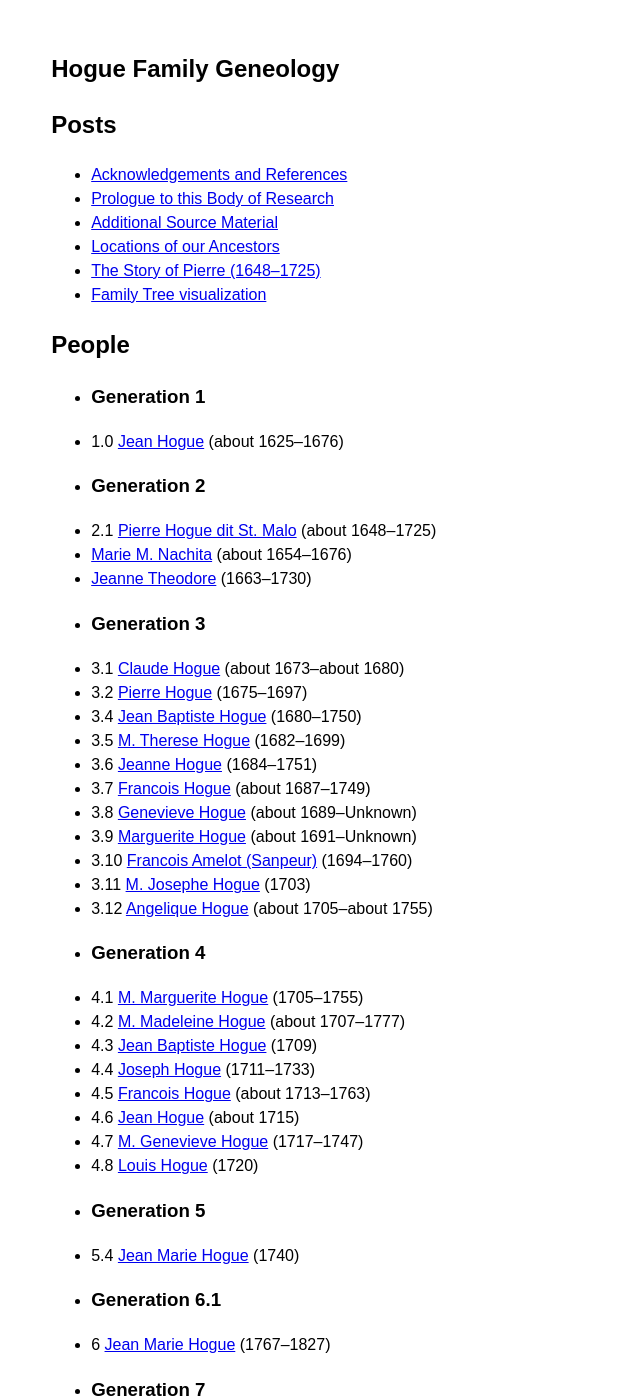
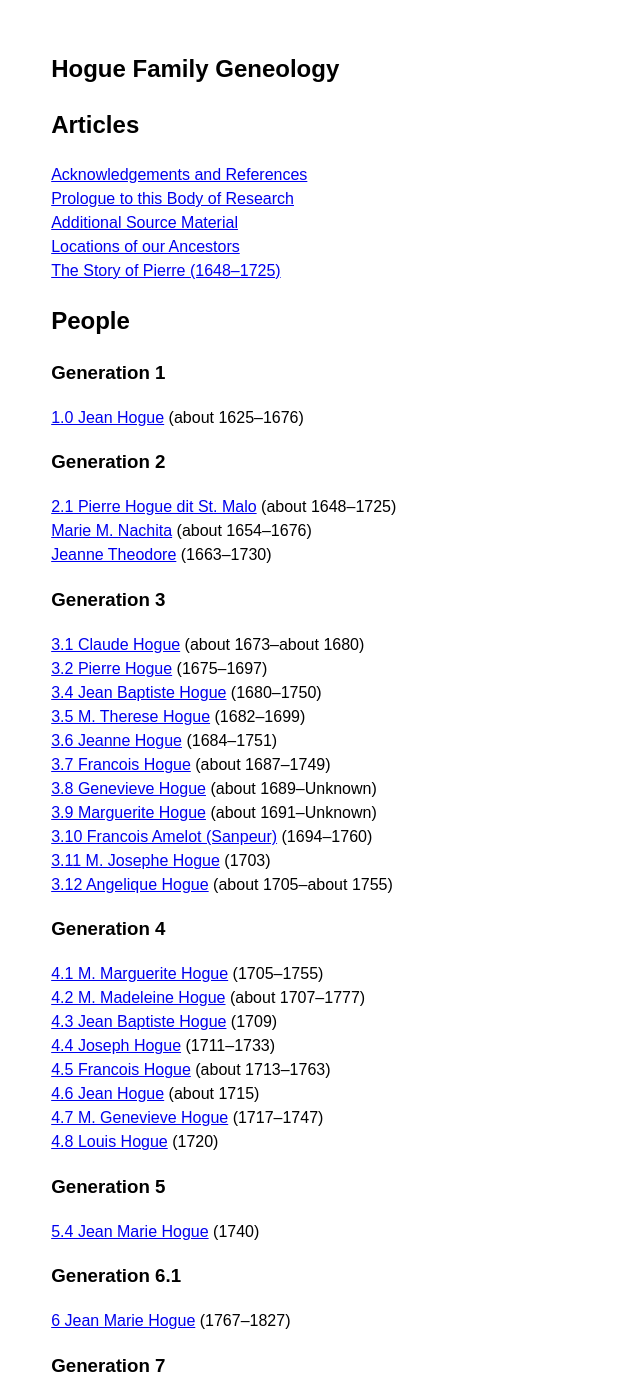
Before and after one commit to highchair/hogue-family-ancestry, a Jekyll site: the page built from index.html, in a window 1280 px wide and 1400 px high. Shown: the whole window, without its empty margins (0-640 px from the left). Built offline with Jekyll 4.4.1, drawn with Linux system fonts in a browser that asks for light colours; some of the changed text lies outside the part shown.

Commit message:
Remove Home link; Remove Family Tree map for now

```diff
--- a/_includes/footer.html
+++ b/_includes/footer.html
@@ -1,5 +1,5 @@
 <footer>
   <nav>
-    <p><a href="{% link index.html %}">Home</a></p>
+    {% unless page.url == '/' %}<p><a href="{% link index.html %}">Home</a></p>{% endunless %}
   </nav>
 </footer>
--- a/index.html
+++ b/index.html
@@ -7,26 +7,24 @@
 
 <h1>{{ site.title }}</h1>
 
-<h2>Posts</h2>
-<ul>
+<h2>Articles</h2>
+<ul class="no-decoration">
 {% for post in posts %}
   <li><a href="{{ post.url }}">{{ post.title }}</a></li>
-  {% if forloop.last %}<li><a href="/family-tree/">Family Tree visualization</a></li>{% endif %}
+  {% comment %}{% if forloop.last %}<li><a href="/family-tree/">Family Tree visualization</a></li>{% endif %}{% endcomment %}
 {% endfor %}
 </ul>
 
 <h2>People</h2>
-<ul>
+<ul class="no-decoration">
 {% assign generation_check = 0 %}
 {% for person in people %}
-  {% if person.layout != 'stub' %}
-    {% if person.major_generation %}
-      {% if person.major_generation != generation_check %}
-        <li><h3>Generation {{ person.major_generation }}</h3></li>
-        {% assign generation_check = person.major_generation %}
-      {% endif %}
+  {% if person.major_generation %}
+    {% if person.major_generation != generation_check %}
+      <li><h3>Generation {{ person.major_generation }}</h3></li>
+      {% assign generation_check = person.major_generation %}
     {% endif %}
-    <li>{{ person.generation }} <a href="{{ person.url }}">{{ person.name }}</a> {% if person.born.date %}({{ person.born.date | date: "%Y" }}{% if person.death.date %}–{{ person.death.date | date: "%Y" }}{% endif %}{% endif %})</li>
   {% endif %}
+  <li>{% include snippets/person-link.html string=person.slug %}</li>
 {% endfor %}
 </ul>
```
